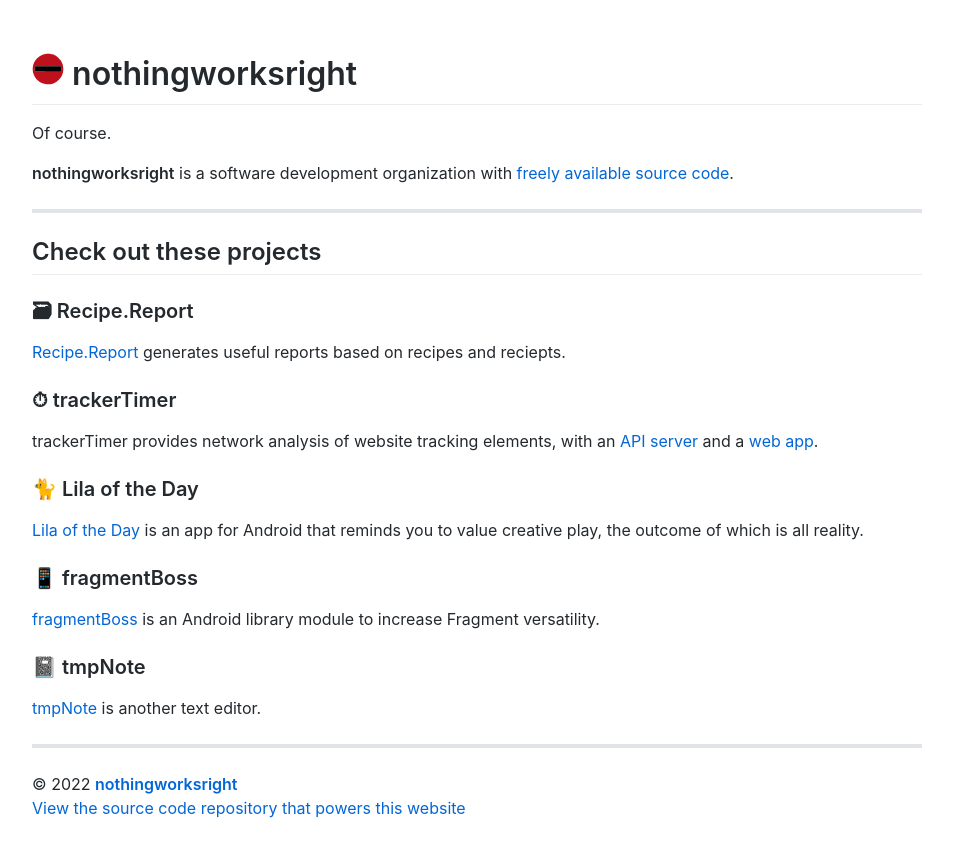
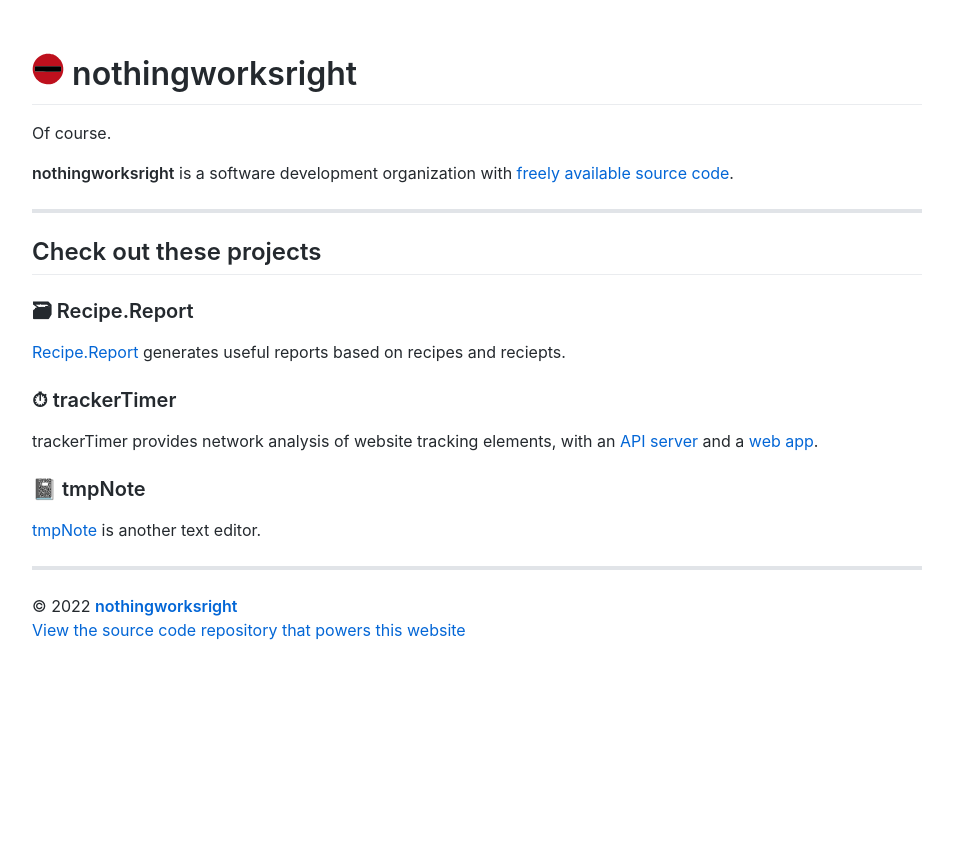
Before and after one commit to nothingworksright/www.nothingworksright.io, a Jekyll site: the page built from index.md, in a window 1280 px wide. Shown: the top 857 px of the page, without its empty margins (163-1116 px from the left). Built offline with Jekyll 4.4.1, drawn with Linux system fonts in a browser that asks for light colours; our own code applies the rules of GitHub Pages for plain Markdown files.

Commit message:
Update index.md

```diff
--- a/index.md
+++ b/index.md
@@ -16,14 +16,6 @@ ___
 
 trackerTimer provides network analysis of website tracking elements, with an [API server](https://github.com/nothingworksright/trackertimer_api) and a [web app](https://github.com/nothingworksright/trackertimer_webapp).
 
-### 🐈 Lila of the Day
-
-[Lila of the Day](https://github.com/nothingworksright/lilaoftheday_android) is an app for Android that reminds you to value creative play, the outcome of which is all reality.
-
-### 📱 fragmentBoss
-
-[fragmentBoss](https://github.com/nothingworksright/fragmentBoss) is an Android library module to increase Fragment versatility.
-
 ### 📓 tmpNote
 
 [tmpNote](https://tmpnote.com/) is another text editor.
```
